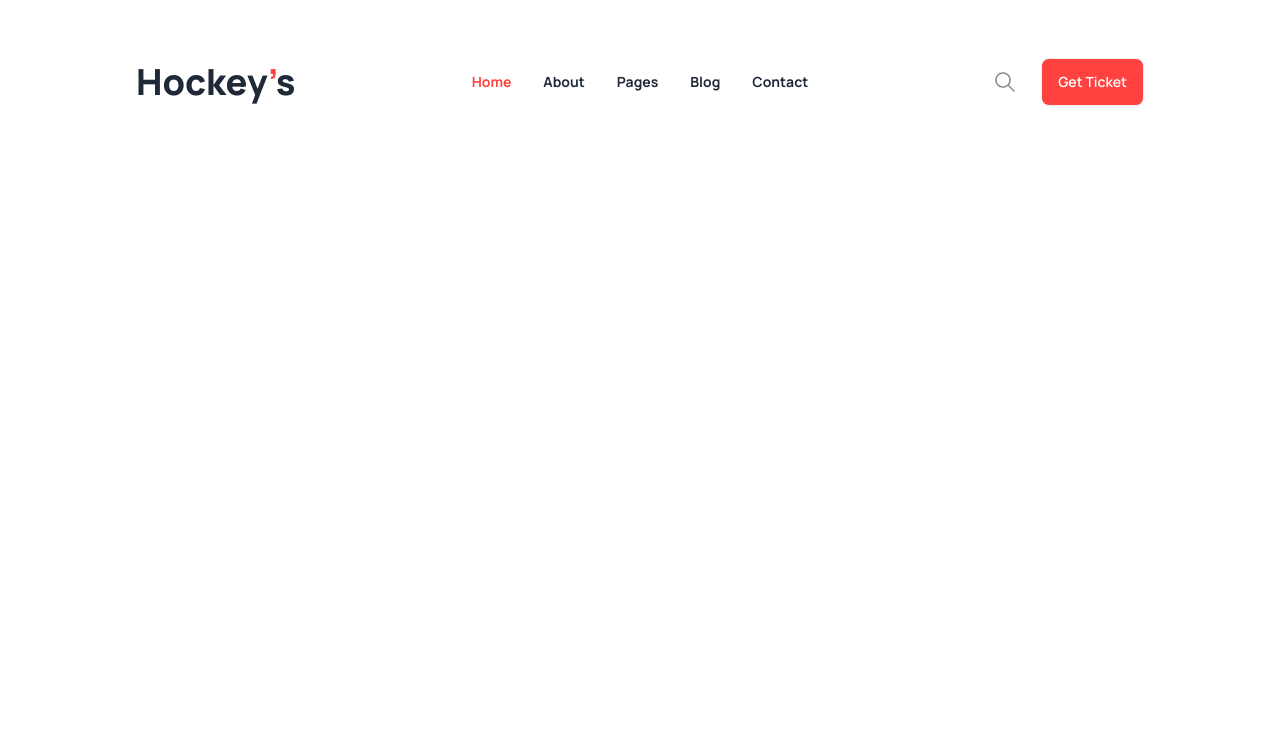
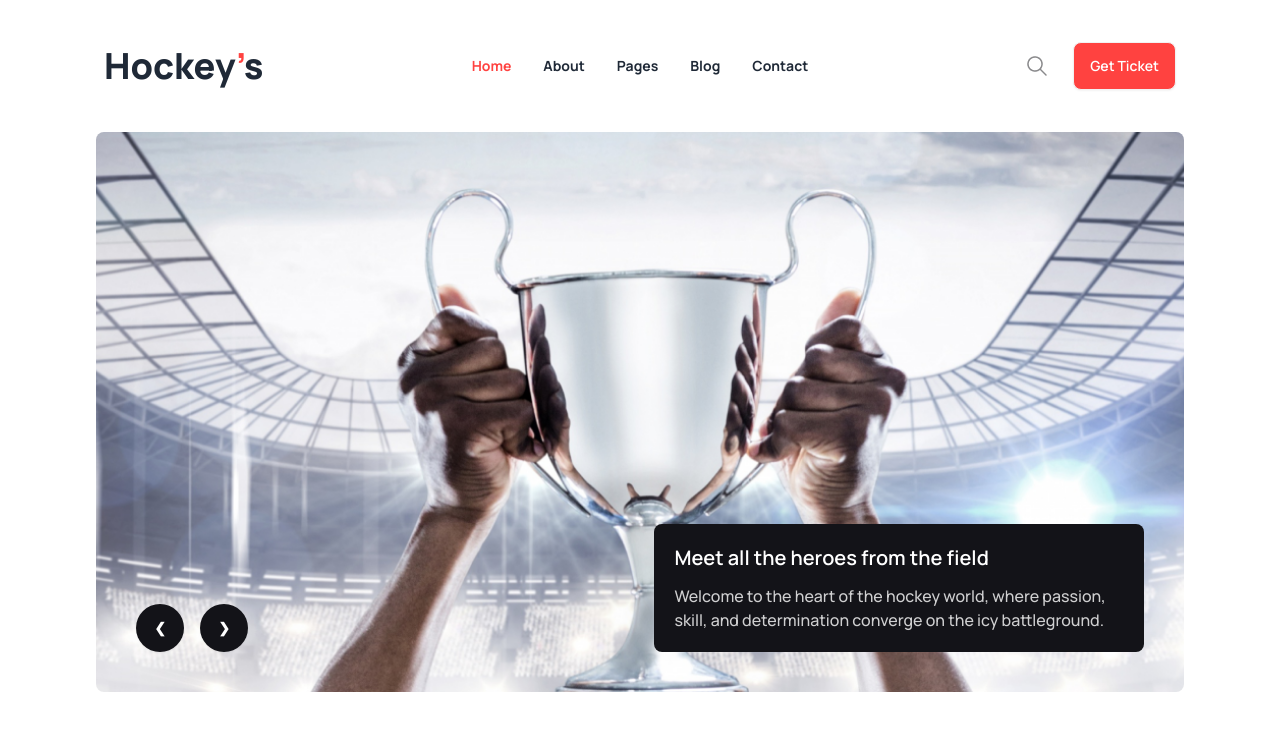
Before and after one commit to Nujat-Zaman-Chowdhury/Assignment-3, a plain HTML site: page index.html in a window 1280 px wide. Drawn offline with nearby package versions, Linux system fonts and the light colour scheme.

Commit message:
header section done

```diff
--- a/index.html
+++ b/index.html
@@ -33,7 +33,7 @@
 <body class="font-manrope">
     <header>
         <!-- navbar -->
-        <div class="container px-4 lg:px-32 py-12 mx-auto">
+        <div class="container px-4 lg:px-24 my-8 mx-auto">
             <nav>
                 <div class="navbar bg-base-100">
                     <div class="navbar-start">
@@ -67,6 +67,26 @@
                   </div>
             </nav>
         </div>
+
+        <!-- banner section -->
+        <div class="container px-4 lg:px-24 mx-auto">
+            <!-- carousel -->
+            <div class="carousel w-full rounded-lg">
+                <div id="slide1" class="carousel-item lg:relative w-full h-[70vh] bg-[url(./images/1.png)] bg-cover bg-center">
+                    <!-- banner badge -->
+                  <div class="absolute -bottom-52 lg:bottom-10 lg:right-10 w-[92vw] lg:w-[45%] bg-[#131318] p-5 text-white rounded-lg">
+                    <h4 class="text-xl font-semibold">Meet all the heroes from the field</h4>
+                    <p class="mt-3 opacity-80 font-medium">Welcome to the heart of the hockey world, where passion, skill, and determination converge on the icy battleground. </p>
+                  </div>
+                  <div class="absolute flex justify-center lg:justify-between transform  bottom-10 left-1/3 lg:left-10 lg:bottom-10 gap-4">
+                    <a href="#slide2" class="btn btn-circle bg-[#131318] text-white border-0 hover:text-black">❮</a>
+                    <a href="#slide2" class="btn btn-circle bg-[#131318] text-white border-0 hover:text-black">❯</a>
+                  </div>
+                </div>
+
+
+              </div>
+        </div>
     </header>
     <main></main>
     <footer></footer>
```
Also changed, not shown: Images/banner-slide2.jpg (added).
